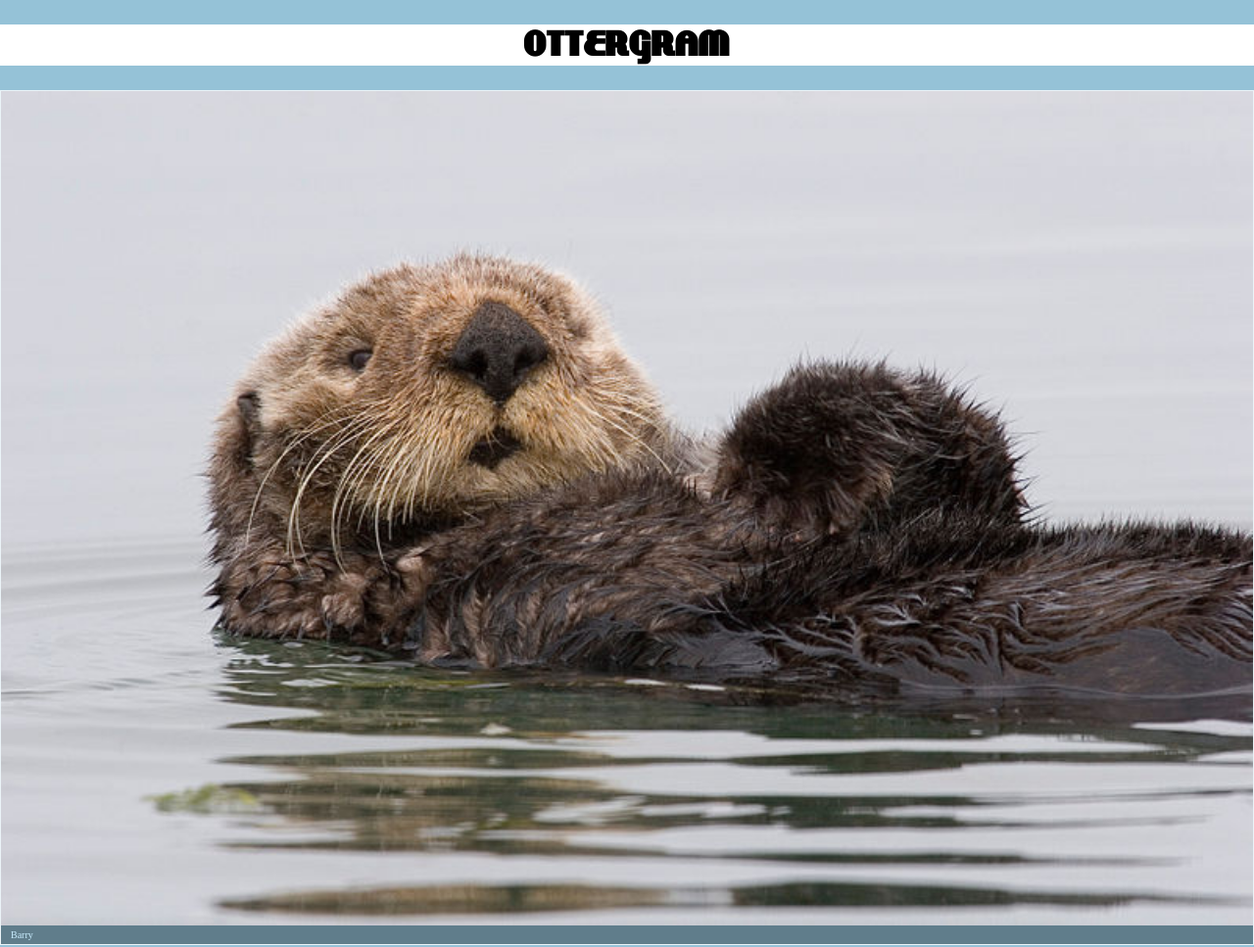
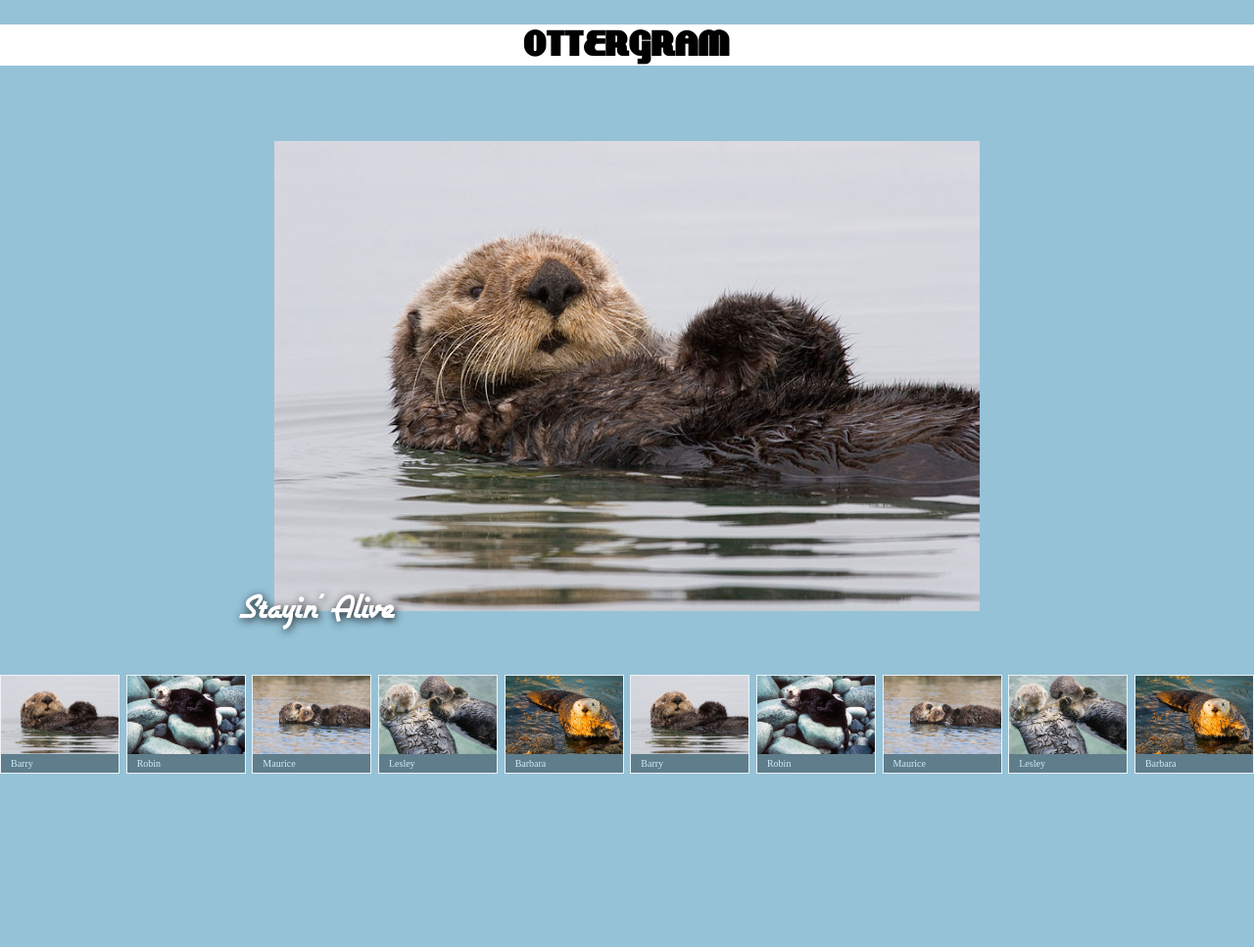
Before and after one commit to ObjectBoxPC/cpsc473-hw2, a plain HTML site: page index.html in a window 1280 px wide. Shown: the top 967 px of the page at 98% size. After the commit the page ends 800 px from the top, so only its background shows below. Drawn offline with nearby package versions, Linux system fonts and the light colour scheme.

Commit message:
Finish Chapter 4

```diff
--- a/index.html
+++ b/index.html
@@ -6,9 +6,10 @@
 		<link rel="stylesheet" href="stylesheets/styles.css"/>
 	</head>
 	<body>
-		<header>
+		<header class="main-header">
 			<h1 class="logo-text">ottergram</h1>
 		</header>
+		<main class="main-content">
 			<ul class="thumbnail-list">
 				<li class="thumbnail-item">
 					<a href="#">
@@ -40,6 +41,44 @@
 						<span class="thumbnail-title">Barbara</span>
 					</a>
 				</li>
+				<li class="thumbnail-item">
+					<a href="#">
+						<img class="thumbnail-image" src="img/otter1.jpg" alt="Barry the otter"/>
+						<span class="thumbnail-title">Barry</span>
+					</a>
+				</li>
+				<li class="thumbnail-item">
+					<a href="#">
+						<img class="thumbnail-image" src="img/otter2.jpg" alt="Robin the otter"/>
+						<span class="thumbnail-title">Robin</span>
+					</a>
+				</li>
+				<li class="thumbnail-item">
+					<a href="#">
+						<img class="thumbnail-image" src="img/otter3.jpg" alt="Maurice the otter"/>
+						<span class="thumbnail-title">Maurice</span>
+					</a>
+				</li>
+				<li class="thumbnail-item">
+					<a href="#">
+						<img class="thumbnail-image" src="img/otter4.jpg" alt="Lesley the otter"/>
+						<span class="thumbnail-title">Lesley</span>
+					</a>
+				</li>
+				<li class="thumbnail-item">
+					<a href="#">
+						<img class="thumbnail-image" src="img/otter5.jpg" alt="Barbara the otter"/>
+						<span class="thumbnail-title">Barbara</span>
+					</a>
+				</li>
 			</ul>
+
+			<div class="detail-image-container">
+				<div class="detail-image-frame">
+					<img class="detail-image" src="img/otter1.jpg" alt=""/>
+					<span class="detail-image-title">Stayin' Alive</span>
+				</div>
+			</div>
+		</main>
 	</body>
 </html>
--- a/stylesheets/styles.css
+++ b/stylesheets/styles.css
@@ -6,13 +6,32 @@
 		url('fonts/LAKESHOR-webfont.ttf') format('ttf'),
 		url('fonts/LAKESHOR-webfont.svg#lakeshore') format('svg');
 }
+@font-face{
+	font-family: 'airstreamregular';
+	src: url('fonts/Airstream-webfont.eot');
+	src: url('fonts/Airstream-webfont.eot?#iefix') format('embedded-opentype'),
+		url('fonts/Airstream-webfont.woff') format('woff'),
+		url('fonts/Airstream-webfont.ttf') format('ttf'),
+		url('fonts/Airstream-webfont.svg#lakeshore') format('svg');
+}
+
+html, body {
+	height: 100%;
+}
 
 body {
+	display: flex;
+	flex-direction: column;
+
 	font-size: 10px;
 	background: rgb(149, 194, 215);
 }
 a {
 	text-decoration: none;
+}
+
+.main-header {
+	flex: 0 1 auto;
 }
 
 .logo-text {
@@ -24,16 +43,29 @@ a {
 	font-size: 37px;
 }
 
+.main-content {
+	flex: 1 1 auto;
+	display: flex;
+	flex-direction: column;
+}
+
 .thumbnail-list {
+	flex: 0 1 auto;
+	order: 2;
+	display: flex;
+	justify-content: space-between;
 	list-style: none;
 	padding: 0;
+
+	white-space: nowrap;
+	overflow-x: auto;
 }
 .thumbnail-item {
+	display: inline-block;
+	min-width: 120px;
+	max-width: 120px;
 	border: 1px solid rgb(100%, 100%, 100%);
 	border: 1px solid rgba(100%, 100%, 100%, 0.8);
-}
-.thumbnail-item + .thumbnail-item {
-	margin-top: 10px;
 }
 .thumbnail-image {
 	display: block;
@@ -47,3 +79,27 @@ a {
 	background: rgb(96, 125, 139);
 	color: rgb(202, 238, 255);
 }
+
+.detail-image-container {
+	flex: 1 1 auto;
+	display: flex;
+	justify-content: center;
+	align-items: center;
+}
+.detail-image-frame {
+	position: relative;
+	text-align:center;
+}
+.detail-image {
+	width: 90%;
+}
+.detail-image-title {
+	position: absolute;
+	bottom: -16px;
+	left: 4px;
+
+	font-family: airstreamregular;
+	color: white;
+	text-shadow: rgba(0, 0, 0, 0.9) 1px 2px 9px;
+	font-size: 40px;
+}
```
Lines whose indentation alone changed are shown as unchanged.
